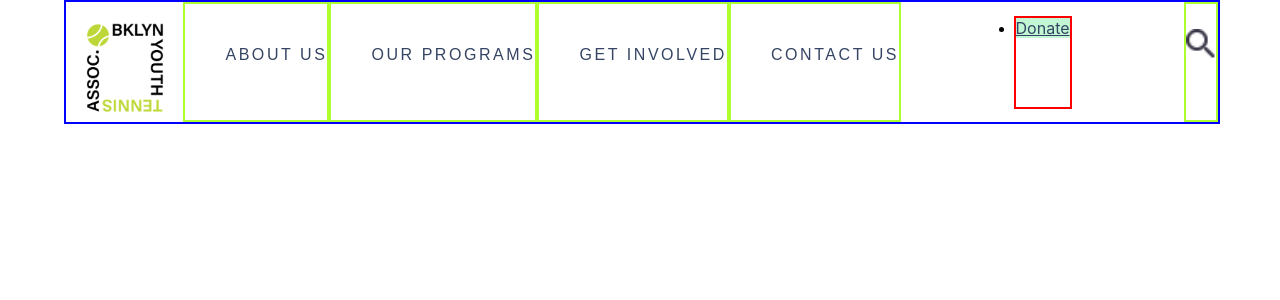
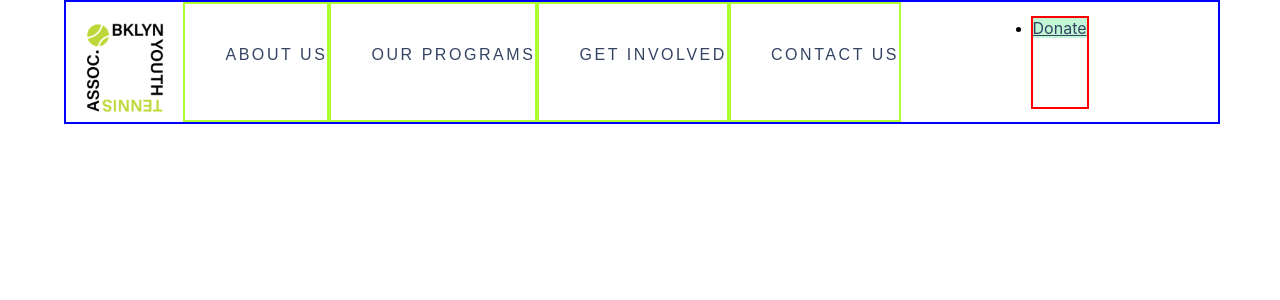
Before and after one commit to BrooklynYouthTennis/BYTA_website, a React (Create React App) app: page / in a window 1280 px wide. Shown: the top 300 px of the page. Built offline with nearby package versions, Linux system fonts and the light colour scheme; a web font is replaced by a local one.

Commit message:
nav update

```diff
--- a/src/Components/Global/Nav/NavBar.js
+++ b/src/Components/Global/Nav/NavBar.js
@@ -1,20 +1,25 @@
 import React from 'react'
 import "./NavBar.css"
-import NavBarSearch from './NavBarSearch/NavBarSearch'
 import Logo2 from '../../../Assets/NavbarImages/BYTA_Logo.png'
+// import NavBarSearch from './NavBarSearch/NavBarSearch'
 
 
 function NavBar() {
   return (
     <div className="navbar" >
-      {/* <a href="/"><img src={Logo} className="brand-title" alt="byta" /></a> */}
+
 
       <a href="/"><img src={Logo2} className="brand-title" alt="byta" /></a>
+
+
       <a href="/" className="toggle-button">
         <span className="bar"></span>
         <span className="bar"></span>
         <span className="bar"></span>
       </a>
+
+
+
 
       <div className="dropdown" id="navbar-links">
         <ul>
@@ -29,7 +34,6 @@ function NavBar() {
           <li className="navbarLi"><a href="/Programs" className="navbarText">Our Programs</a></li>
         </ul>
       </div>
-
 
       <div className="dropdown" id="navbar-links">
         <ul >
@@ -50,18 +54,25 @@ function NavBar() {
         </ul>
       </div>
 
+
+
+
+
       <ul id="navbar-button">
         <li><a href="/supportUs/donate" className="navbarButtonText" id="donateColor">Donate</a></li>
       </ul>
+
+
+
 
       {/* <div>
         <a href="/supportUs/donate" className="navbarButtonText" id="donateColor">Donate</a>
       </div> */}
 
-      <ul id="navbar-links">
-        <NavBarSearch />
-        {/* <a href="/"><img src={Vector} className="vector" alt="placeHolder" /></a> */}
-      </ul>
+      {/* <ul id="navbar-links"> */}
+      {/* <NavBarSearch /> */}
+      {/* <a href="/"><img src={Vector} className="vector" alt="placeHolder" /></a> */}
+      {/* </ul> */}
 
     </div>
   );
```
Also changed, not shown: 1 other file (tests, documents, lock files or other folders).
